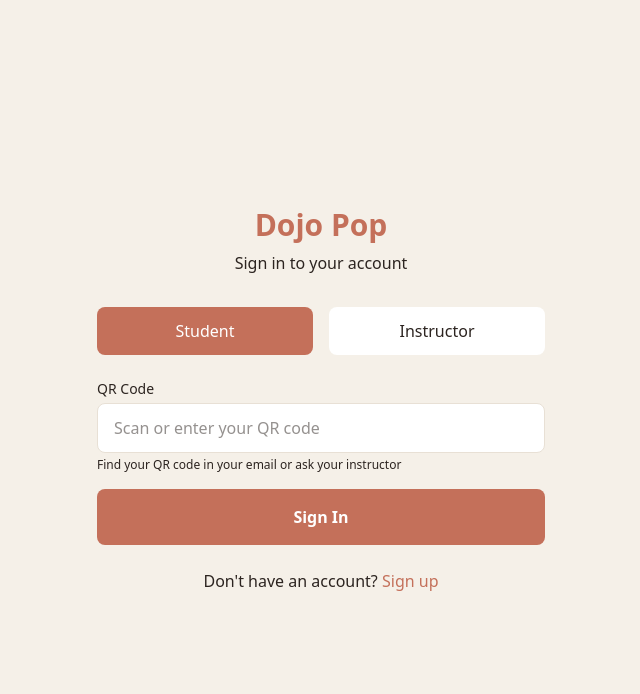
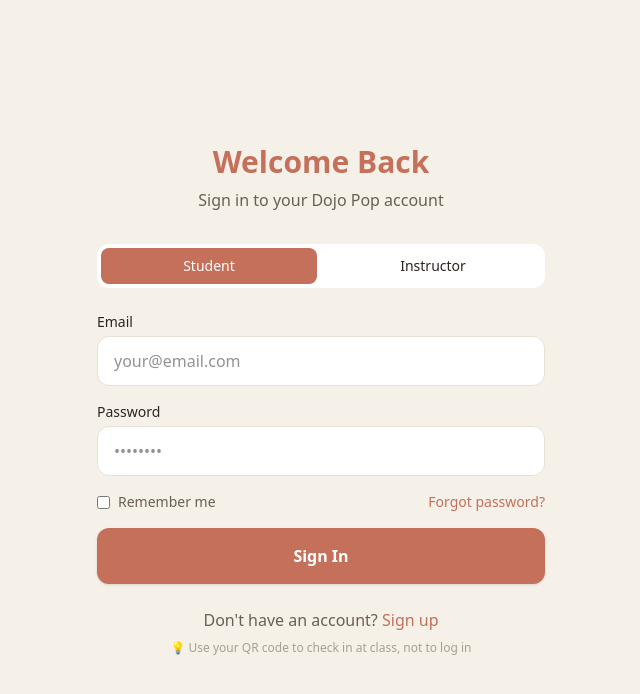
Before and after one commit to Z0rlord/dojopop.xyz, a Next.js app: page /login in a window 1280 px wide. Shown: the top 694 px of the page, without its empty margins (319-959 px from the left). Built offline with nearby package versions, Linux system fonts and the light colour scheme.

Commit message:
Fix login flow - students use email/password, QR code is for check-in only

```diff
--- /dev/null
+++ b/scripts/remove-duplicates.ts
@@ -0,0 +1,41 @@
+import { PrismaClient } from '@prisma/client';
+
+const prisma = new PrismaClient();
+
+async function main() {
+  // Find all Tom Jones accounts
+  const tomAccounts = await prisma.student.findMany({
+    where: {
+      OR: [
+        { name: { contains: 'Tom', mode: 'insensitive' } },
+        { email: { contains: 'bullet', mode: 'insensitive' } }
+      ]
+    },
+    orderBy: { joinedAt: 'asc' }
+  });
+
+  console.log(`Found ${tomAccounts.length} Tom Jones accounts:`);
+  tomAccounts.forEach((acc, i) => {
+    console.log(`${i + 1}. ${acc.name} | ${acc.email} | ${acc.joinedAt}`);
+  });
+
+  // Keep the most recent one, delete the rest
+  if (tomAccounts.length > 1) {
+    const keep = tomAccounts[tomAccounts.length - 1]; // Most recent
+    const toDelete = tomAccounts.slice(0, -1);
+
+    console.log(`\nKeeping: ${keep.name} (${keep.id})`);
+    console.log(`Deleting ${toDelete.length} duplicate(s)...`);
+
+    for (const account of toDelete) {
+      await prisma.student.delete({ where: { id: account.id } });
+      console.log(`Deleted: ${account.name} (${account.id})`);
+    }
+
+    console.log('\nCleanup complete!');
+  }
+}
+
+main()
+  .catch(console.error)
+  .finally(() => prisma.$disconnect());
--- /dev/null
+++ b/src/app/api/auth/login/route.ts
@@ -0,0 +1,95 @@
+import { NextRequest, NextResponse } from "next/server";
+import { PrismaClient } from "@prisma/client";
+import crypto from "crypto";
+import bcrypt from "bcryptjs";
+
+const prisma = new PrismaClient();
+
+export async function POST(request: NextRequest) {
+  try {
+    const { email, password, userType } = await request.json();
+
+    if (!email || !password) {
+      return NextResponse.json(
+        { error: "Email and password required" },
+        { status: 400 }
+      );
+    }
+
+    if (userType === "instructor") {
+      // Instructor login
+      const instructor = await prisma.instructor.findUnique({
+        where: { email },
+      });
+
+      if (!instructor) {
+        return NextResponse.json(
+          { error: "Invalid credentials" },
+          { status: 401 }
+        );
+      }
+
+      const isValid = await bcrypt.compare(password, instructor.password);
+      if (!isValid) {
+        return NextResponse.json(
+          { error: "Invalid credentials" },
+          { status: 401 }
+        );
+      }
+
+      return NextResponse.json({
+        success: true,
+        user: {
+          id: instructor.id,
+          name: instructor.name,
+          email: instructor.email,
+          role: instructor.isAdmin ? "admin" : "instructor",
+          dojoId: instructor.dojoId,
+        },
+      });
+    } else {
+      // Student login - find by email
+      const student = await prisma.student.findFirst({
+        where: { email: { equals: email, mode: 'insensitive' } },
+      });
+
+      if (!student) {
+        return NextResponse.json(
+          { error: "Invalid credentials" },
+          { status: 401 }
+        );
+      }
+
+      // For now, students log in with QR code as password
+      // In production, they'd have a proper password
+      const isValid = await bcrypt.compare(password, student.password || "");
+
+      // Temporary: also allow QR code as password for backward compatibility
+      const isQRCode = password === student.qrCode;
+
+      if (!isValid && !isQRCode) {
+        return NextResponse.json(
+          { error: "Invalid credentials" },
+          { status: 401 }
+        );
+      }
+
+      return NextResponse.json({
+        success: true,
+        user: {
+          id: student.id,
+          name: student.name,
+          email: student.email,
+          role: "student",
+          dojoId: student.dojoId,
+        },
+      });
+    }
+  } catch (error) {
+    console.error("Login error:", error);
+    return NextResponse.json(
+      { error: "Login failed" },
+      { status: 500 }
+    );
+  }
+}
--- a/src/app/login/page.tsx
+++ b/src/app/login/page.tsx
@@ -6,9 +6,8 @@
 
 export default function LoginPage() {
   const router = useRouter();
-  const [activeTab, setActiveTab] = useState<"student" | "instructor">("student");
+  const [userType, setUserType] = useState<"student" | "instructor">("student");
   const [formData, setFormData] = useState({
-    qrCode: "",
     email: "",
     password: "",
   });
@@ -20,49 +19,47 @@
     setLoading(true);
     setError("");
 
-    const credentials =
-      activeTab === "student"
-        ? { qrCode: formData.qrCode }
-        : { email: formData.email, password: formData.password };
-
     const result = await signIn("credentials", {
-      ...credentials,
+      email: formData.email,
+      password: formData.password,
+      userType,
       redirect: false,
     });
 
     if (result?.error) {
-      setError("Invalid credentials");
+      setError("Invalid email or password");
       setLoading(false);
     } else {
-      router.push(activeTab === "student" ? "/student" : "/instructor");
+      router.push(userType === "student" ? "/student" : "/instructor");
     }
   };
 
   return (
-    <div className="min-h-screen bg-background p-4 flex items-center justify-center">
+    <div className="min-h-screen bg-background p-6 flex items-center justify-center">
       <div className="max-w-md w-full">
         <header className="text-center mb-8">
-          <h1 className="text-3xl font-bold text-primary">Dojo Pop</h1>
-          <p className="text-foreground mt-2">Sign in to your account</p>
+          <h1 className="text-3xl font-bold text-primary">Welcome Back</h1>
+          <p className="text-muted-foreground mt-2">Sign in to your Dojo Pop account</p>
         </header>
 
-        <div className="flex gap-4 mb-6">
+        {/* User Type Toggle */}
+        <div className="flex gap-2 p-1 bg-surface rounded-xl mb-6">
           <button
-            onClick={() => setActiveTab("student")}
-            className={`flex-1 py-3 rounded-lg transition ${
-              activeTab === "student"
+            onClick={() => setUserType("student")}
+            className={`flex-1 py-2 rounded-lg text-sm font-medium transition ${
+              userType === "student"
                 ? "bg-primary text-primary-foreground"
-                : "bg-surface text-foreground"
+                : "text-foreground hover:bg-background"
             }`}
           >
             Student
           </button>
           <button
-            onClick={() => setActiveTab("instructor")}
-            className={`flex-1 py-3 rounded-lg transition ${
-              activeTab === "instructor"
+            onClick={() => setUserType("instructor")}
+            className={`flex-1 py-2 rounded-lg text-sm font-medium transition ${
+              userType === "instructor"
                 ? "bg-primary text-primary-foreground"
-                : "bg-surface text-foreground"
+                : "text-foreground hover:bg-background"
             }`}
           >
             Instructor
@@ -70,33 +67,12 @@
         </div>
 
         {error && (
-          <div className="mb-4 p-4 bg-red-900/30 rounded-lg text-red-400">
+          <div className="mb-4 p-4 bg-error/10 rounded-xl text-error text-sm">
             {error}
           </div>
         )}
 
         <form onSubmit={handleSubmit} className="space-y-4">
-          {activeTab === "student" ? (
-            <div>
-              <label className="block text-sm font-medium text-foreground mb-1">
-                QR Code
-              </label>
-              <input
-                type="text"
-                required
-                value={formData.qrCode}
-                onChange={(e) =>
-                  setFormData({ ...formData, qrCode: e.target.value })
-                }
-                className="w-full px-4 py-3 bg-surface text-surface-foreground rounded-lg border border-surface-border focus:border-primary focus:outline-none"
-                placeholder="Scan or enter your QR code"
-              />
-              <p className="text-xs text-foreground mt-1">
-                Find your QR code in your email or ask your instructor
-              </p>
-            </div>
-          ) : (
-            <>
           <div>
             <label className="block text-sm font-medium text-foreground mb-1">
               Email
@@ -108,8 +84,8 @@
               onChange={(e) =>
                 setFormData({ ...formData, email: e.target.value })
               }
-                  className="w-full px-4 py-3 bg-surface text-surface-foreground rounded-lg border border-surface-border focus:border-primary focus:outline-none"
-                  placeholder="instructor@dojopop.com"
+              className="w-full px-4 py-3 bg-surface text-surface-foreground rounded-xl border border-surface-border focus:border-primary focus:outline-none focus:ring-2 focus:ring-primary/20 transition"
+              placeholder={userType === "student" ? "your@email.com" : "instructor@dojo.com"}
             />
           </div>
 
@@ -124,35 +100,43 @@
               onChange={(e) =>
                 setFormData({ ...formData, password: e.target.value })
               }
-                  className="w-full px-4 py-3 bg-surface text-surface-foreground rounded-lg border border-surface-border focus:border-primary focus:outline-none"
+              className="w-full px-4 py-3 bg-surface text-surface-foreground rounded-xl border border-surface-border focus:border-primary focus:outline-none focus:ring-2 focus:ring-primary/20 transition"
               placeholder="••••••••"
             />
           </div>
 
-              <div className="text-right">
+          <div className="flex items-center justify-between">
+            <label className="flex items-center gap-2 text-sm text-muted-foreground">
+              <input type="checkbox" className="rounded border-surface-border" />
+              Remember me
+            </label>
             <a href="/forgot-password" className="text-sm text-primary hover:underline">
               Forgot password?
             </a>
           </div>
-            </>
-          )}
 
           <button
             type="submit"
             disabled={loading}
-            className="w-full py-4 bg-primary hover:bg-red-700 disabled:bg-surface rounded-lg font-semibold transition text-primary-foreground"
+            className="w-full py-4 bg-primary hover:bg-primary-hover disabled:bg-muted text-primary-foreground rounded-xl font-semibold transition shadow-sm"
           >
             {loading ? "Signing in..." : "Sign In"}
           </button>
         </form>
 
-        <div className="mt-6 text-center">
-          <p className="text-foreground">
+        <div className="mt-6 text-center space-y-2">
+          <p className="text-muted-foreground">
             Don&apos;t have an account?{" "}
-            <a href="/signup" className="text-primary hover:underline">
+            <a href="/signup" className="text-primary hover:underline font-medium">
               Sign up
             </a>
           </p>
+
+          {userType === "student" && (
+            <p className="text-xs text-muted">
+              💡 Use your QR code to check in at class, not to log in
+            </p>
+          )}
         </div>
       </div>
     </div>
```
Also changed, not shown: 1 other file (tests, documents, lock files or other folders). Lines whose indentation alone changed are shown as unchanged.
